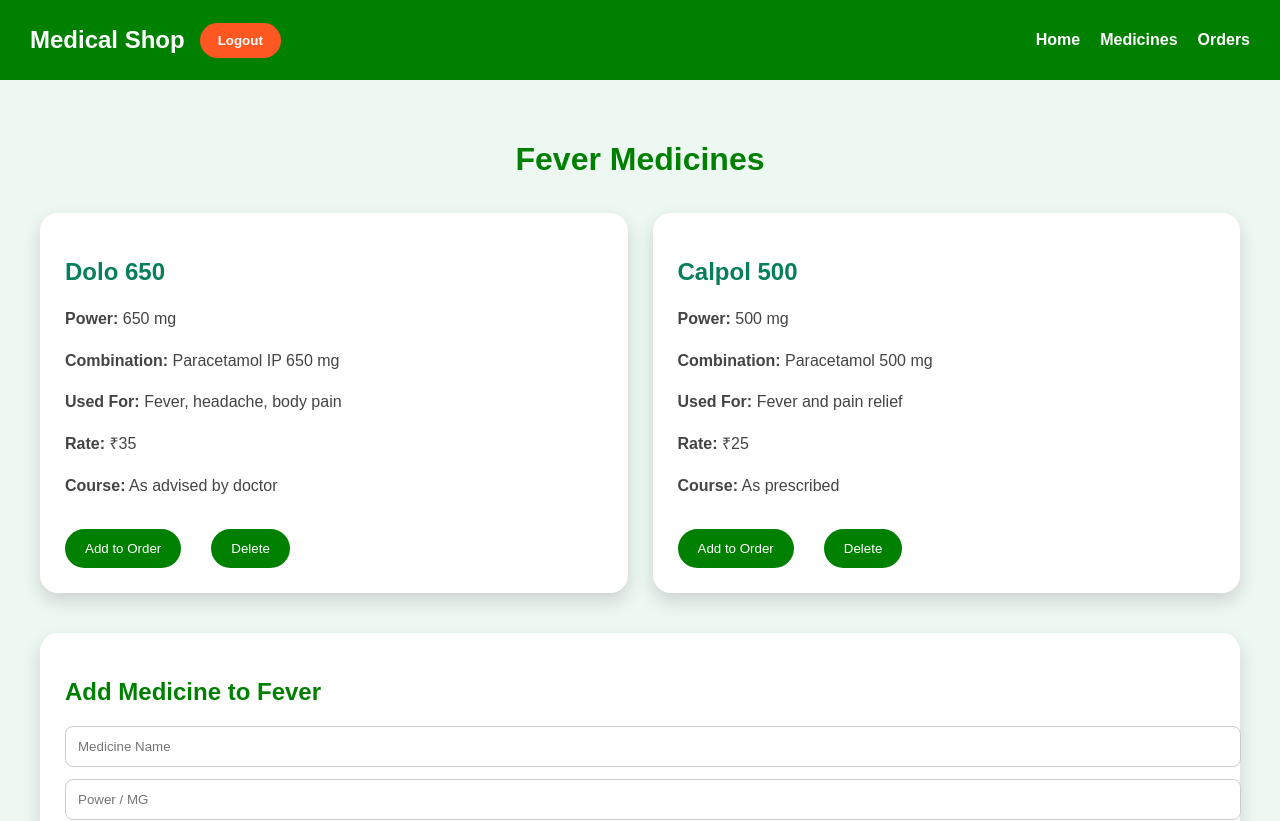
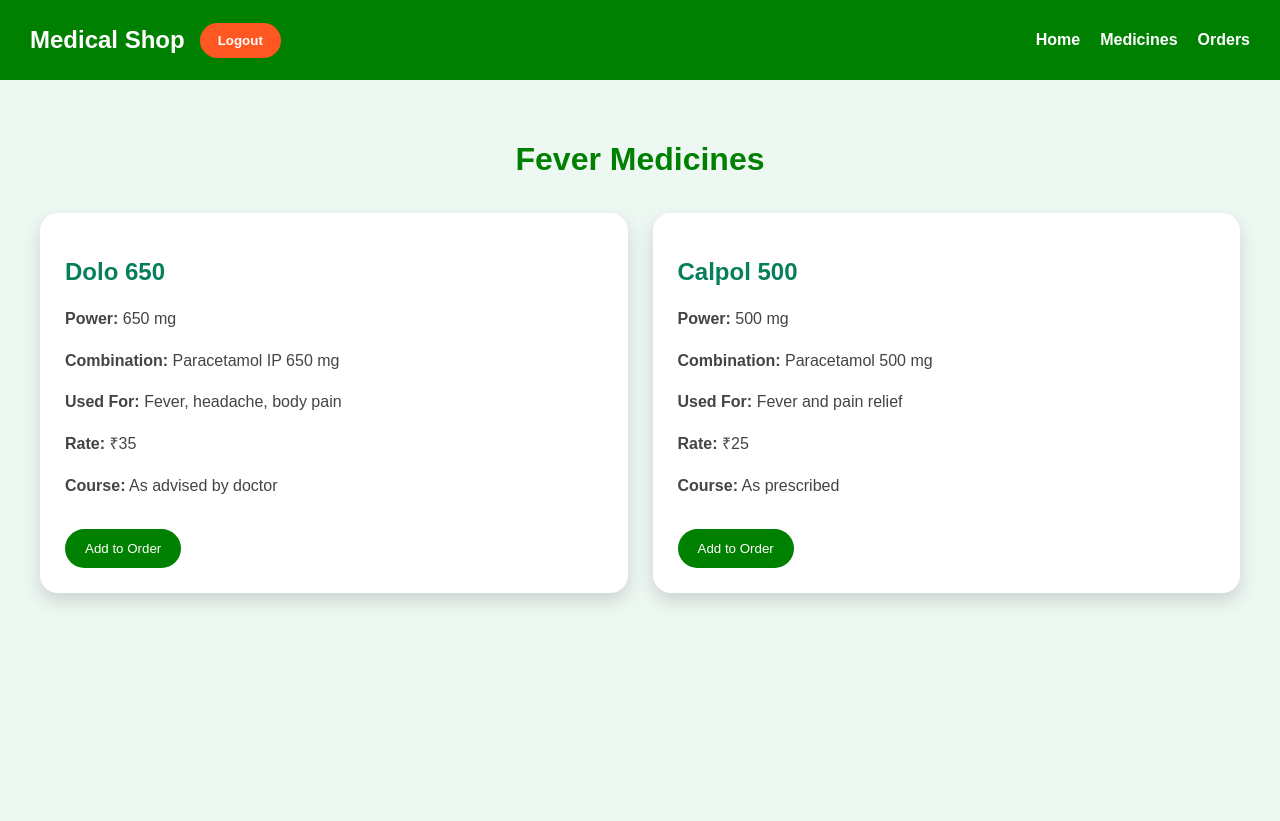
Before and after one commit to nikhilashetty2577/medical-shop-project, a React (Create React App) app in the folder frontend/: page /medicines in a window 1280 px wide. Shown: the top 821 px of the page. Built offline with nearby package versions, Linux system fonts and the light colour scheme; sample sign-in values are in the browser's storage.

Commit message:
Restricted medicine management to admins

```diff
--- a/frontend/src/pages/Medicines.js
+++ b/frontend/src/pages/Medicines.js
@@ -5,6 +5,12 @@
   const location = useLocation();
   const params = new URLSearchParams(location.search);
   const selectedCategory = params.get("category") || "Fever";
+
+  const userEmail = localStorage.getItem("userEmail");
+
+  const isAdmin =
+    userEmail === "nikhilashetty2577@gmail.com" ||
+    userEmail === "vuppala.pavan5@gmail.com";
 
   const initialMedicineData = {
     Fever: [
@@ -234,6 +240,7 @@
       [selectedCategory]: updatedMedicines
     });
   };
+
   return (
     <div className="medicines-page">
       <h1>{selectedCategory} Medicines</h1>
@@ -258,15 +265,19 @@
               Add to Order
             </button>
 
+            {isAdmin && (
               <button
                 className="delete-btn"
                 onClick={() => deleteMedicine(index)}
               >
                 Delete
               </button>
+            )}
           </div>
-))}</div>
+        ))}
+      </div>
 
+      {isAdmin && (
         <div className="add-medicine-section">
           <h2>Add Medicine to {selectedCategory}</h2>
 
@@ -328,6 +339,7 @@
             Add Medicine
           </button>
         </div>
+      )}
     </div>
   );
 }
```
Lines whose indentation alone changed are shown as unchanged.
